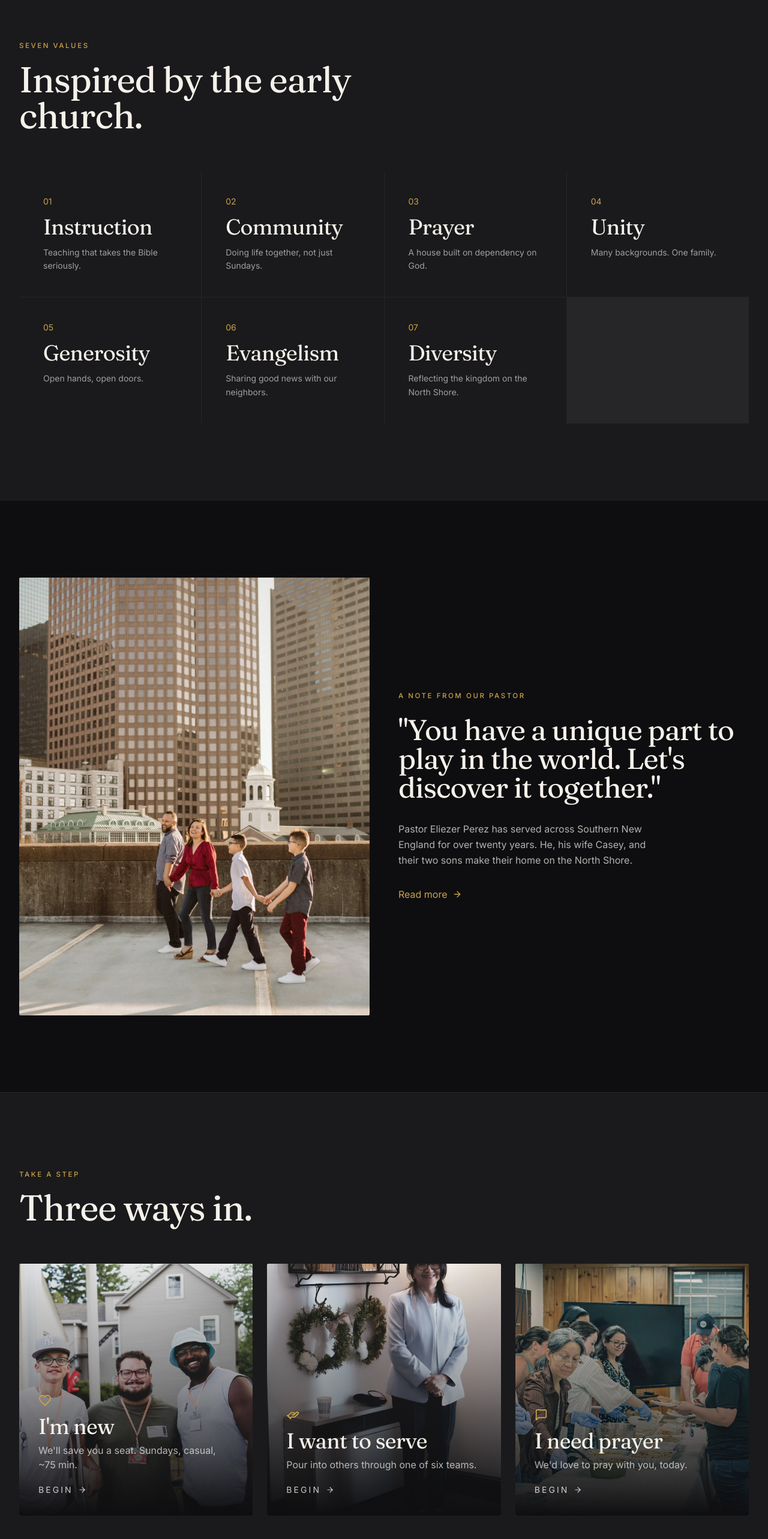
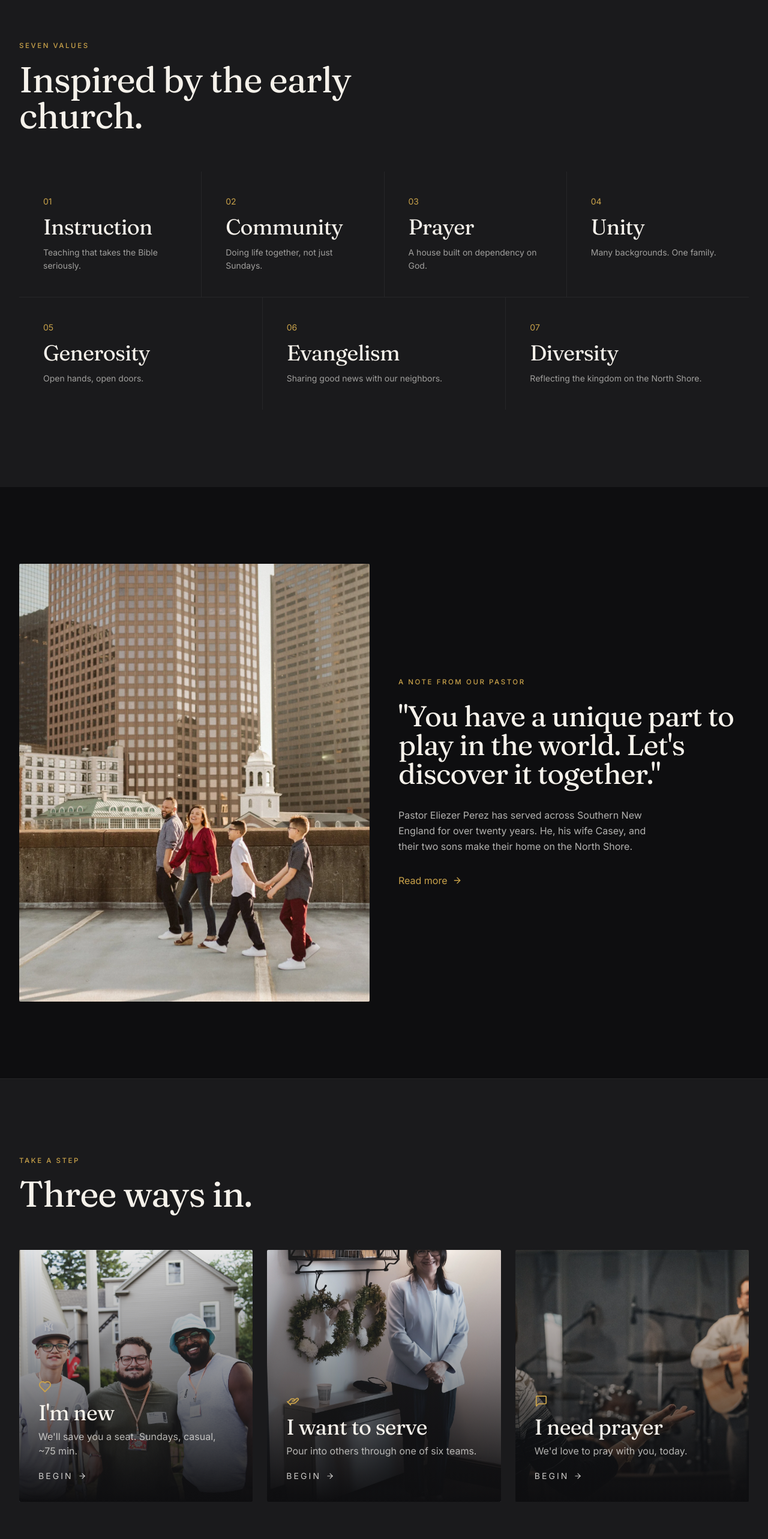
Before and after one commit to CardChase151/center, a React (Vite) app: page / in a window 1280 px wide. Shown: the part 1522-4088 px from the top of the page at 60% size. Built offline with nearby package versions, Linux system fonts and the light colour scheme.

Commit message:
Fix mobile menu (solid black rounded card), home values 4-3 layout, image semantics audit

```diff
--- a/src/components/Nav.jsx
+++ b/src/components/Nav.jsx
@@ -99,43 +99,48 @@ export default function Nav() {
 
       <AnimatePresence>
         {open && (
+          <>
             <motion.div
               initial={{ opacity: 0 }}
               animate={{ opacity: 1 }}
               exit={{ opacity: 0 }}
               transition={{ duration: 0.25 }}
-            className="fixed inset-0 z-40 bg-ink-950/98 md:hidden pt-20"
+              onClick={() => setOpen(false)}
+              className="fixed inset-0 z-30 bg-ink-950/70 backdrop-blur-sm md:hidden"
+            />
+            <motion.div
+              initial={{ opacity: 0, y: -10, scale: 0.98 }}
+              animate={{ opacity: 1, y: 0, scale: 1 }}
+              exit={{ opacity: 0, y: -10, scale: 0.98 }}
+              transition={{ duration: 0.32, ease: [0.22, 1, 0.36, 1] }}
+              className="fixed inset-x-3 top-[4.25rem] z-40 bg-ink-950 md:hidden rounded-2xl border border-bone-50/10 shadow-2xl shadow-black/60 overflow-hidden"
             >
-            <motion.nav
-              initial={{ y: -20, opacity: 0 }}
-              animate={{ y: 0, opacity: 1 }}
-              transition={{ delay: 0.05, duration: 0.4, ease: [0.22, 1, 0.36, 1] }}
-              className="flex flex-col px-6 py-10 gap-1"
-            >
-              {links.map((l, i) => (
+              <nav className="flex flex-col p-3">
+                {links.map((l) => (
                   <NavLink
                     key={l.to}
                     to={l.to}
                     className={({ isActive }) =>
                       clsx(
-                      'display text-4xl py-3 border-b border-bone-50/5 transition-colors',
-                      isActive ? 'text-clay-400' : 'text-bone-50'
+                        'display text-3xl px-4 py-3 rounded-xl transition-colors',
+                        isActive ? 'text-clay-400 bg-bone-50/[0.06]' : 'text-bone-50 hover:bg-bone-50/[0.04]'
                       )
                     }
                   >
                     {l.label}
                   </NavLink>
                 ))}
-              <div className="flex flex-col gap-3 pt-8">
-                <a href={site.links.give} className="btn-primary justify-center">Give</a>
+                <div className="flex flex-col gap-2 px-1 pt-4 mt-3 border-t border-bone-50/10">
+                  <a href={site.links.give} target="_blank" rel="noreferrer" className="btn-primary justify-center">Give</a>
                   {live && (
                     <a href={site.links.livestream} target="_blank" rel="noreferrer" className="btn-ghost justify-center">
                       <Radio size={16} /> Watch Live Now
                     </a>
                   )}
                 </div>
-            </motion.nav>
+              </nav>
             </motion.div>
+          </>
         )}
       </AnimatePresence>
     </>
--- a/src/pages/Home.jsx
+++ b/src/pages/Home.jsx
@@ -80,18 +80,22 @@ export default function Home() {
             <p className="eyebrow">Seven Values</p>
             <h2 className="display text-4xl md:text-6xl mt-4 max-w-2xl">Inspired by the early church.</h2>
           </Reveal>
-          <RevealStagger className="mt-16 grid sm:grid-cols-2 lg:grid-cols-4 gap-px bg-bone-50/5">
-            {values.map((v) => (
+          <RevealStagger className="mt-16 grid grid-cols-1 sm:grid-cols-2 lg:grid-cols-12 gap-px bg-bone-50/5">
+            {values.map((v, i) => {
+              const lgSpan = i < 4 ? 'lg:col-span-3' : 'lg:col-span-4'
+              const smSpan = i === values.length - 1 ? 'sm:col-span-2' : 'sm:col-span-1'
+              return (
                 <motion.div
                   key={v.word}
                   variants={itemVariants}
-                className="bg-ink-900 p-8 md:p-10 hover:bg-ink-800 transition-colors duration-500"
+                  className={`bg-ink-900 p-8 md:p-10 hover:bg-ink-800 transition-colors duration-500 ${smSpan} ${lgSpan}`}
                 >
-                <p className="text-gold-500 text-sm">{values.indexOf(v) + 1 < 10 ? '0' : ''}{values.indexOf(v) + 1}</p>
+                  <p className="text-gold-500 text-sm">{i + 1 < 10 ? '0' : ''}{i + 1}</p>
                   <p className="display text-3xl md:text-4xl mt-3">{v.word}</p>
                   <p className="mt-3 text-bone-50/60 text-sm leading-relaxed">{v.body}</p>
                 </motion.div>
-            ))}
+              )
+            })}
           </RevealStagger>
         </div>
       </section>
@@ -136,7 +140,7 @@ export default function Home() {
             {[
               { icon: Heart,         to: '/visit',  title: "I'm new",        body: "We'll save you a seat. Sundays, casual, ~75 min.", img: '/images/what-to-expect.webp' },
               { icon: HandHelping,   to: '/serve',  title: 'I want to serve', body: 'Pour into others through one of six teams.',       img: '/images/hospitality.webp' },
-              { icon: MessageSquare, to: '/contact',title: 'I need prayer',   body: "We'd love to pray with you, today.",               img: '/images/all-ministry.webp' },
+              { icon: MessageSquare, to: '/contact',title: 'I need prayer',   body: "We'd love to pray with you, today.",               img: '/images/worship.webp' },
             ].map(({ icon: Icon, ...c }) => (
               <motion.div key={c.title} variants={itemVariants}>
                 <Link to={c.to} className="group block relative h-[420px] overflow-hidden rounded-sm">
@@ -181,7 +185,7 @@ export default function Home() {
           <Reveal className="md:col-span-5">
             <div className="grid grid-cols-2 gap-3">
               <div className="aspect-[3/4] overflow-hidden"><img src="/images/all-ministry.webp" alt="" className="w-full h-full object-cover" /></div>
-              <div className="aspect-[3/4] overflow-hidden mt-10"><img src="/images/youth.webp" alt="" className="w-full h-full object-cover" /></div>
+              <div className="aspect-[3/4] overflow-hidden mt-10"><img src="/images/kids-3.webp" alt="" className="w-full h-full object-cover" /></div>
             </div>
           </Reveal>
         </div>
```
Lines whose indentation alone changed are shown as unchanged.
